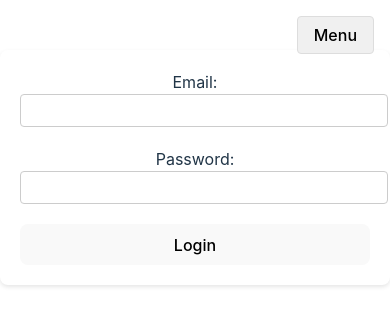
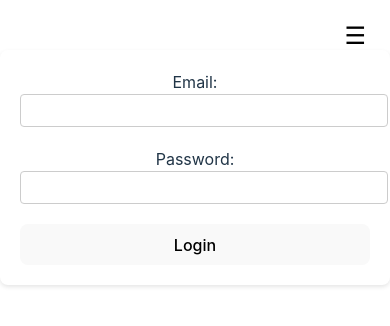
Before and after one commit to niklasforstberg/MyEmailAliasesReact, a React (Vite) app: page /login in a window 390 px wide. Shown: the top 326 px of the page. Built offline with nearby package versions, Linux system fonts and the light colour scheme.

Commit message:
Update menu button styling and add hamburger icon

```diff
--- a/src/App.css
+++ b/src/App.css
@@ -100,11 +100,15 @@ html {
 }
 
 .menu-button {
-  padding: 0.5rem 1rem;
-  background: #f0f0f0;
-  border: 1px solid #ddd;
-  border-radius: 4px;
+  background: none;
+  border: none;
   cursor: pointer;
+  padding: 8px;
+}
+
+.hamburger-icon {
+  font-size: 24px;
+  line-height: 1;
 }
 
 .menu-dropdown {
--- a/src/App.jsx
+++ b/src/App.jsx
@@ -23,7 +23,9 @@ function MenuBar() {
   return (
     <nav className="top-nav">
       <div className="menu-container">
-        <button className="menu-button">Menu</button>
+        <button className="menu-button" aria-label="Menu">
+          <span className="hamburger-icon">☰</span>
+        </button>
         <div className="menu-dropdown">
           <button onClick={handleLogout}>Log out</button>
           <button onClick={() => navigate('/account')}>Account info</button>
```
